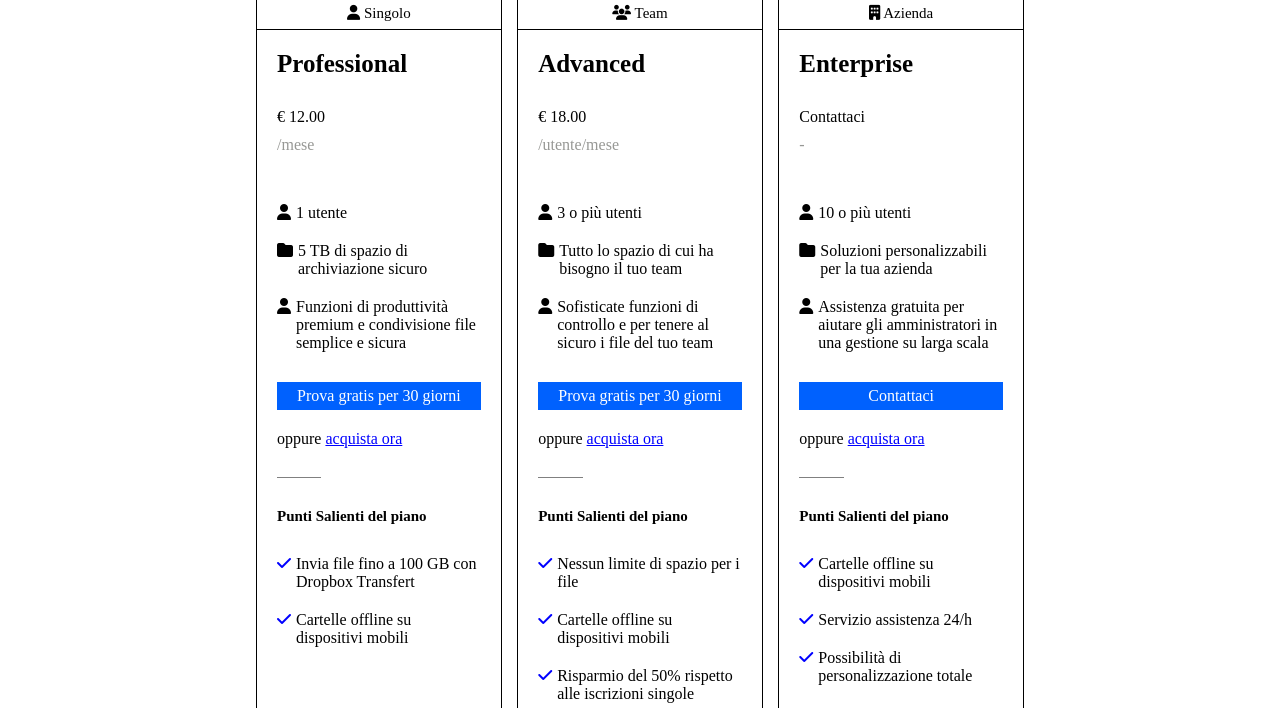
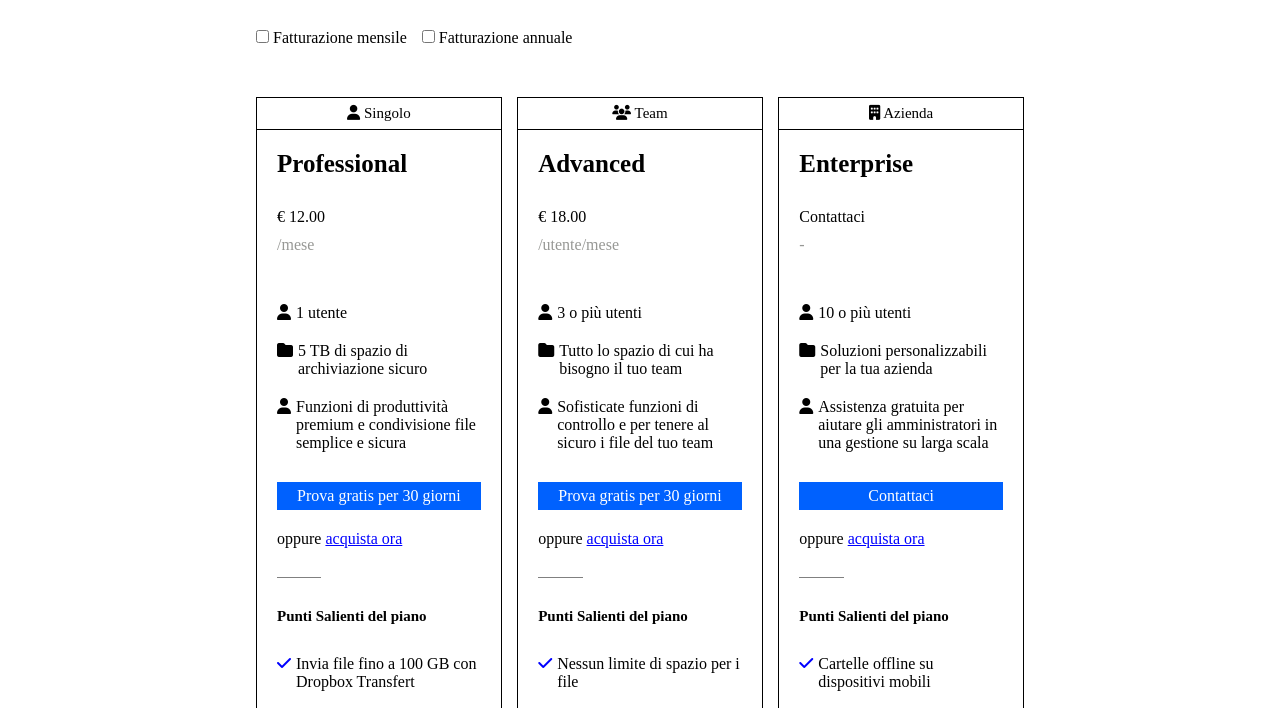
Before and after one commit to MirkoCaccavone/htmlcss-dropbox, a plain HTML site: page index.html in a window 1280 px wide. Shown: the part 753-1461 px from the top of the page. Drawn offline with Linux system fonts and the light colour scheme.

Commit message:
[feat] add checkbox  add link

```diff
--- a/css/style.css
+++ b/css/style.css
@@ -140,7 +140,16 @@ h1{
     padding-top: 20px;
 }
 
+.checkbox li{
+    margin-left: 0;
+}
+
+.main-section > h2{
+    margin-bottom: 50px;
+}
+
 .scelta-piano{
+    margin-top: 50px;
     display: flex;
     justify-content: space-between;
 }
--- a/index.html
+++ b/index.html
@@ -102,7 +102,10 @@
 
                         <!-- freccia -->
                         <div>
-                            <i class="fa-solid fa-arrow-down"></i>
+                            <a href="#prima-sezione">
+                                <i class="fa-solid fa-arrow-down"></i>
+                            </a>
+
                         </div>
 
                     </div>
@@ -118,17 +121,18 @@
         </div>
 
         <!-- prima section con tre colonne verticali e colonna orizzontale -->
-        <section class="main-section">
+        <section class="main-section" id="prima-sezione">
             <!-- titolo sopra le colonne e checkbox -->
             <h2>
                 Trova il piano business che fa per te
             </h2>
 
-            <ul>
+            <ul class="checkbox">
                 <li>
                     <input type="checkbox">
                     Fatturazione mensile
                 </li>
+
                 <li>
                     <input type="checkbox">
                     Fatturazione annuale
```
